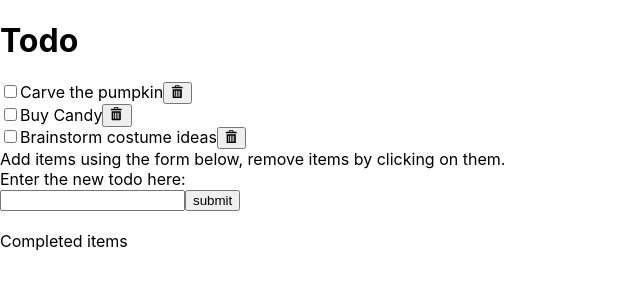
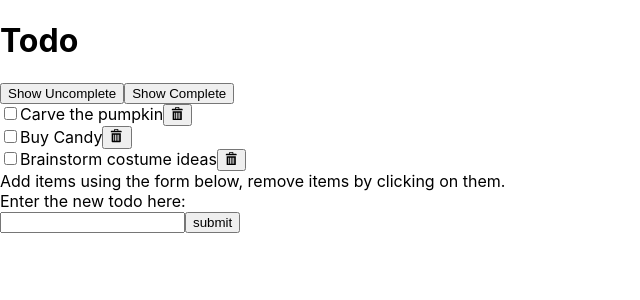
Before and after one commit to RadioArsenic/todo-app, a Next.js app: page / in a window 1280 px wide. Shown: the top 300 px of the page, without its empty margins (0-640 px from the left). Built offline with nearby package versions, Linux system fonts and the light colour scheme.

Commit message:
added filter for complete vs uncomplete items

```diff
--- a/pages/index.js
+++ b/pages/index.js
@@ -1,9 +1,16 @@
-import Link from "next/link";
 import { useReducer, useState } from "react";
 import { nanoid } from "nanoid";
 import { ImBin } from 'react-icons/im';
 
+//TODO: react -> next.js
+//TODO: make pretty :)
+//TODO: local storage (tasks are preserved even after refreshing the page)
+
+//originalitems is not being updated
+
 export default function Index() {
+    const [completeStatus, setCompleteStatus] = useState(false);
+
     const OriginalItems = [
         {id: `${nanoid()}`, action: 'Carve the pumpkin', isComplete: false},
         {id: `${nanoid()}`, action: 'Buy Candy', isComplete: false},
@@ -19,7 +26,6 @@ export default function Index() {
         dispatch({ type: "ADD", id: newId });
     }
 
-    //TODO: complete function should move item to completed page
     function reducer(state, action) {
         switch (action.type) {
         case 'ADD':
@@ -55,8 +61,10 @@ export default function Index() {
     return (
     <div>
         <h1>Todo</h1>
+        <button onClick={() => setCompleteStatus(false)}>Show Uncomplete</button>
+        <button onClick={() => setCompleteStatus(true)}>Show Complete</button>
 
-        {items.map((item) => (
+        {items.filter((item) => item.isComplete == completeStatus).map((item) => (
             <div key={item.id}>
                 <label>
                     <input type="checkbox" checked={item.isComplete} onChange={() => Completed(item)} />
@@ -73,9 +81,6 @@ export default function Index() {
             <input type="text" id="NewToDo" name="NewToDo"></input>
             <input type="submit" value="submit"></input>
         </form>
-
-        <br />
-        <Link href="/completed">Completed items</Link>
     </div>
     );
 }
```
Also changed, not shown: pages/completed.js (deleted, +0 -16 lines).
